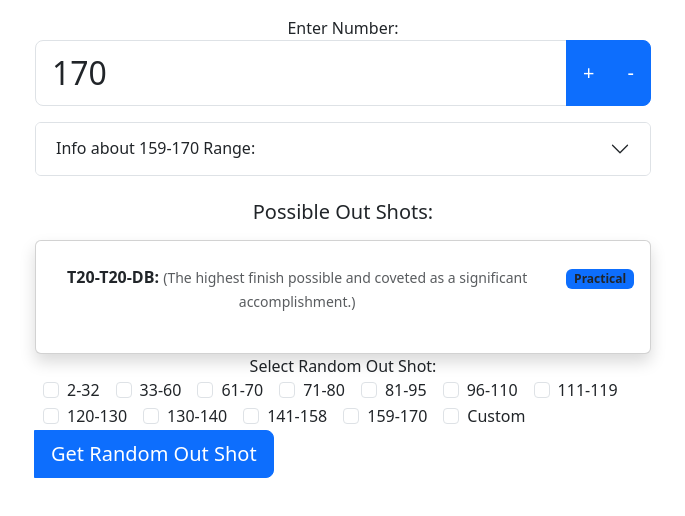
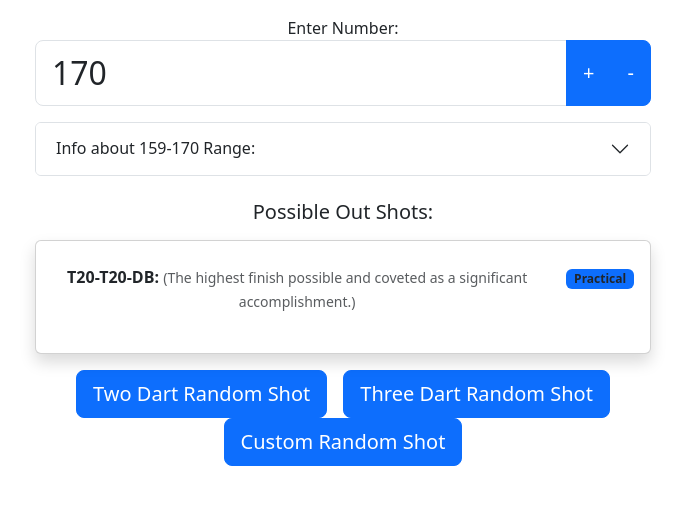
Before and after one commit to anthonymjimenez/dartcheckout, a React (Create React App) app: page / in a window 1280 px wide. Shown: the top 516 px of the page, without its empty margins (297-982 px from the left). Built offline with nearby package versions, Linux system fonts and the light colour scheme.

Commit message:
expanded on random logic

```diff
--- a/src/App.js
+++ b/src/App.js
@@ -18,6 +18,7 @@ const App = () => {
   const [selectedRanges, setSelectedRanges] = useState([]);
   const [customRangeStart, setCustomRangeStart] = useState("");
   const [customRangeEnd, setCustomRangeEnd] = useState("");
+  const [randomType, setRandomType] = useState(""); // Default to custom
 
   const handleNumberChange = (e) => {
     const newNumber = parseInt(e.target.value, 10);
@@ -99,6 +100,52 @@ const App = () => {
     // Update the current number and fetch the corresponding out shots
     setCurrentNumber(randomNumber);
     setOutShots(outShotsData[randomNumber] || []);
+  };
+
+  const handleRandomTypeChange = (type) => {
+    // Check if the current type is "custom"
+    const isCustomType = randomType === "custom";
+
+    // Toggle visibility of "Select Random Out Shot" area if the type is "custom"
+    if (isCustomType) {
+      setRandomType(""); // Reset the randomType to trigger visibility toggle
+    } else {
+      setRandomType(type);
+    }
+
+    // Retain custom range values when switching back to "Custom Random Shot"
+    if (type !== "custom" && isCustomType) {
+      if (
+        !isNaN(parseInt(customRangeStart)) &&
+        !isNaN(parseInt(customRangeEnd)) &&
+        parseInt(customRangeStart) <= parseInt(customRangeEnd)
+      ) {
+        const customRange = `${customRangeStart}-${customRangeEnd}`;
+        setSelectedRanges(["custom"]);
+        setOutShots(outShotsData[currentNumber] || []); // Regenerate out shots based on the current number
+      }
+    }
+
+    // Reset custom range values when switching to other random types
+    if (type !== "custom") {
+      setCustomRangeStart("");
+      setCustomRangeEnd("");
+    }
+
+    if (type === "twoDart") {
+      // Generate random number for two-dart range (41-100)
+      const randomNumber = Math.floor(41 + Math.random() * (100 - 41 + 1));
+      setCurrentNumber(randomNumber);
+      setOutShots(outShotsData[randomNumber] || []);
+    } else if (type === "threeDart") {
+      // Generate random number for three-dart range (101-170)
+      const randomNumber = Math.floor(101 + Math.random() * (170 - 101 + 1));
+      setCurrentNumber(randomNumber);
+      setOutShots(outShotsData[randomNumber] || []);
+    } else if (type === "custom") {
+      // Regenerate out shots based on the current number
+      setOutShots(outShotsData[currentNumber] || []);
+    }
   };
 
   return (
@@ -222,6 +269,8 @@ const App = () => {
               </ul>
             </div>
           </div>
+
+          {randomType === "custom" && (
             <Form.Group controlId="formRandomOutShot">
               <Form.Label className="mb-0">Select Random Out Shot:</Form.Label>
               <div className="input-group">
@@ -265,8 +314,6 @@ const App = () => {
                       placeholder="End"
                       className="form-control-lg"
                     />
-                </div>
-              )}
                     <Button
                       variant="primary"
                       size="lg"
@@ -276,10 +323,41 @@ const App = () => {
                       Get Random Out Shot
                     </Button>
                   </div>
+                )}
+              </div>
             </Form.Group>
+          )}
+
+          <div className="mt-3">
+            <Button
+              variant="primary"
+              size="lg"
+              className="mx-2"
+              onClick={() => handleRandomTypeChange("twoDart")}
+            >
+              Two Dart Random Shot
+            </Button>
+            <Button
+              variant="primary"
+              size="lg"
+              className="mx-2"
+              onClick={() => handleRandomTypeChange("threeDart")}
+            >
+              Three Dart Random Shot
+            </Button>
+            <Button
+              variant="primary"
+              size="lg"
+              className="mx-2"
+              onClick={() => handleRandomTypeChange("custom")}
+            >
+              Custom Random Shot
+            </Button>
+          </div>
         </Col>
       </Row>
     </Container>
   );
 };
+
 export default App;
```
Lines whose indentation alone changed are shown as unchanged.
